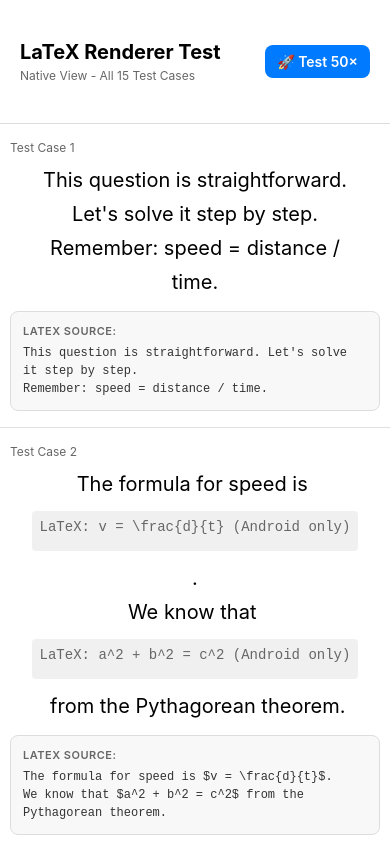
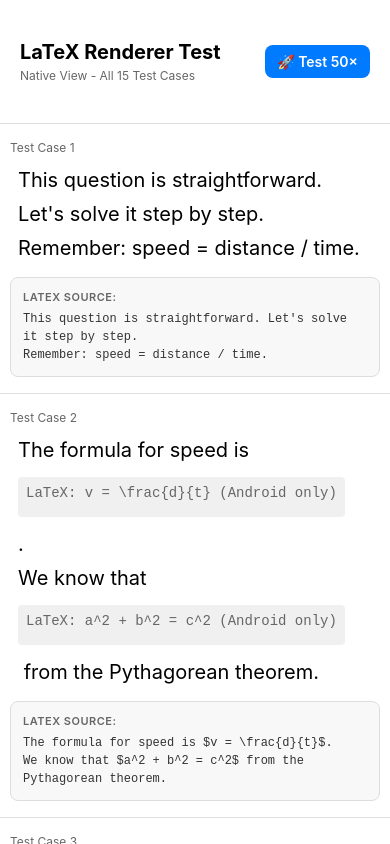
Before and after one commit to Parth10P/LatexRenderer, a React Native app: screen / in a window 390 px wide. Built offline with nearby package versions, Linux system fonts and the light colour scheme.

Commit message:
making apk

```diff
--- a/App.tsx
+++ b/App.tsx
@@ -375,9 +375,9 @@ const styles = StyleSheet.create({
   },
   contentContainer: {
     flexDirection: 'column',
-    alignItems: 'center',
+    alignItems: 'flex-start',
     width: '100%',
-    paddingHorizontal: 16,
+    paddingHorizontal: 8,
   },
   text: {
     fontSize: 16,
@@ -386,24 +386,24 @@ const styles = StyleSheet.create({
     textAlign: 'center',
   },
   displayMath: {
-    alignSelf: 'center',
+    alignSelf: 'flex-start',
     marginVertical: 16,
     paddingVertical: 8,
     minHeight: 60,
   },
   wrapContainer: {
     flexDirection: 'column',
-    alignItems: 'center',
+    alignItems: 'flex-start',
     width: '100%',
   },
   inlineMath: {
-    alignSelf: 'center',
+    alignSelf: 'flex-start',
     marginVertical: 12,
     paddingVertical: 8,
     minHeight: 50,
   },
   inlineMathItem: {
-    alignSelf: 'center',
+    alignSelf: 'flex-start',
     marginVertical: 10,
     minHeight: 40,
   },
@@ -411,8 +411,8 @@ const styles = StyleSheet.create({
     fontSize: 20,
     lineHeight: 34,
     color: '#000000',
-    textAlign: 'center',
-    paddingHorizontal: 8,
+    textAlign: 'left',
+    paddingHorizontal: 0,
   },
   codeContainer: {
     marginTop: 12,
```
